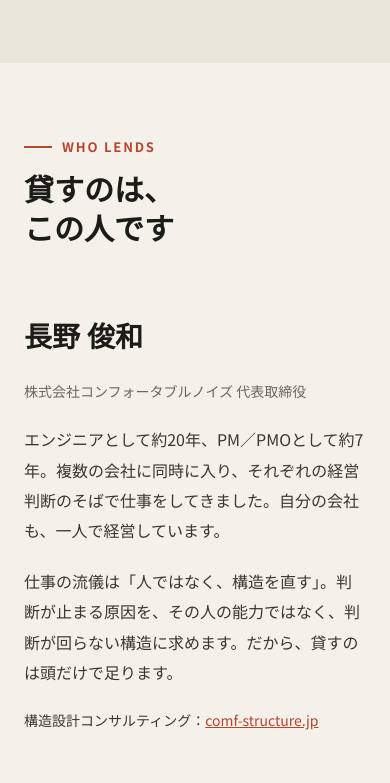
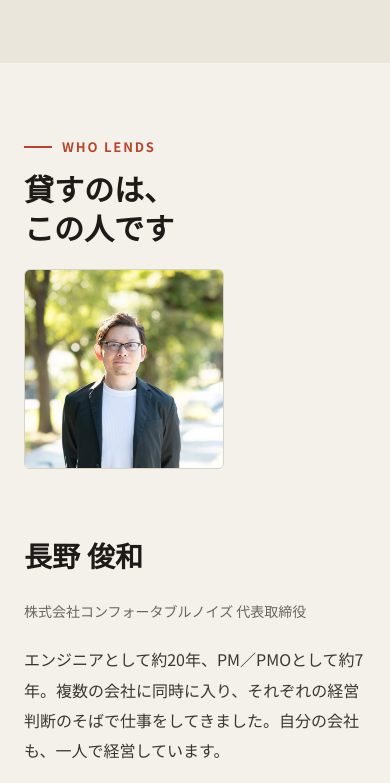
Before and after one commit to nagano-comf/rental-shacho, a plain HTML site: page index.html in a window 390 px wide. Shown: the part 7540-8323 px from the top of the page. Drawn offline with Linux system fonts and the light colour scheme; a web font is replaced by a local one.

Commit message:
Add profile photo to the person section
Co-Authored-By: Claude Fable 5.1 <noreply@anthropic.com>

```diff
--- a/index.html
+++ b/index.html
@@ -154,6 +154,7 @@ p{margin:0}
 /* who lends */
 .person .wrap{display:flex;gap:64px;align-items:flex-start}
 .person .head{flex-shrink:0;width:280px}
+.person .photo{display:block;width:100%;max-width:280px;height:auto;aspect-ratio:1/1;object-fit:cover;margin-top:28px;border-radius:6px;border:1px solid var(--line)}
 .person .body{flex:1;display:flex;flex-direction:column;gap:20px}
 .person .name{display:flex;align-items:baseline;gap:16px;flex-wrap:wrap}
 .person .name b{font-family:var(--serif);font-size:28px;font-weight:800}
@@ -192,6 +193,7 @@ footer .privacy{font-size:12px;line-height:1.8;color:var(--mute);max-width:720px
   .report .wrap,.contact .wrap,.person .wrap{flex-direction:column;align-items:stretch}
   .sheet,form{width:100%}
   .person .head{width:auto}
+  .person .photo{max-width:200px;margin-top:20px}
 }
 @media (max-width:720px){
   .section{padding:64px 0}
@@ -370,7 +372,7 @@ footer .privacy{font-size:12px;line-height:1.8;color:var(--mute);max-width:720px
 
 <section class="section person" data-section="person">
   <div class="wrap">
-    <div class="head"><span class="eyebrow">WHO LENDS</span><h2>貸すのは、<br>この人です</h2></div>
+    <div class="head"><span class="eyebrow">WHO LENDS</span><h2>貸すのは、<br>この人です</h2><img class="photo" src="profile.jpg" alt="長野 俊和" width="720" height="720" loading="lazy" decoding="async"></div>
     <div class="body">
       <div class="name"><b>長野 俊和</b><span>株式会社コンフォータブルノイズ 代表取締役</span></div>
       <p>エンジニアとして約20年、PM／PMOとして約7年。複数の会社に同時に入り、それぞれの経営判断のそばで仕事をしてきました。自分の会社も、一人で経営しています。</p>
```
Also changed, not shown: profile.jpg (added), 2 other files.
